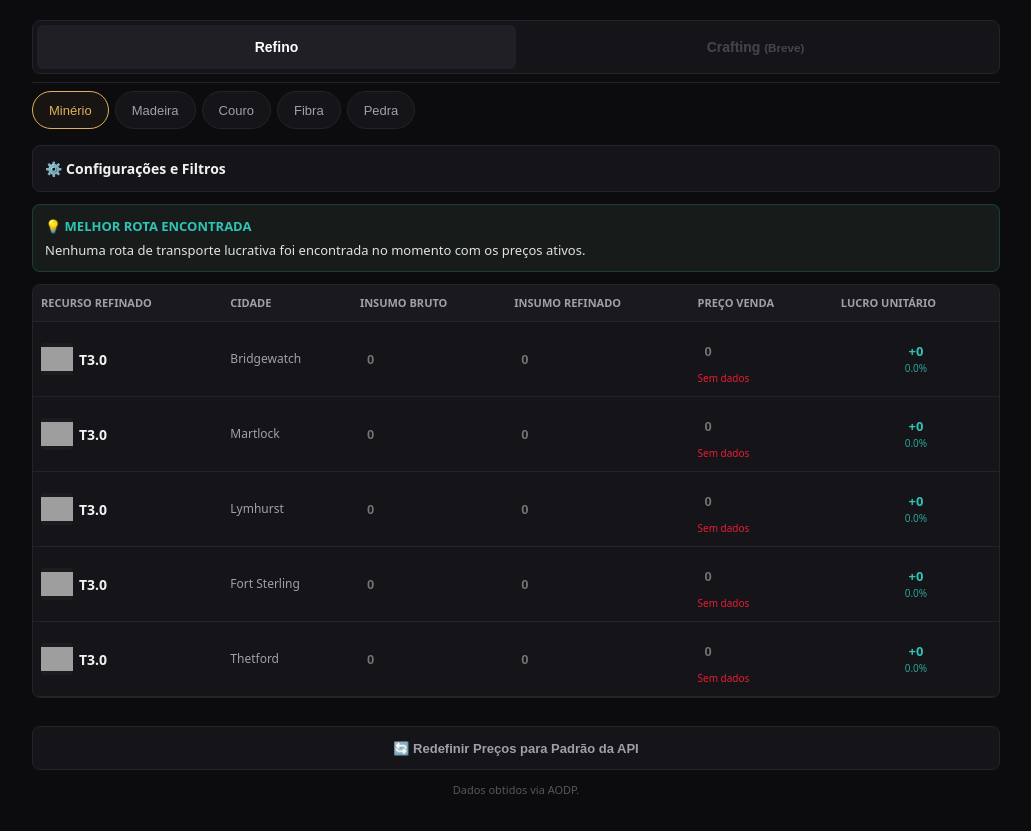
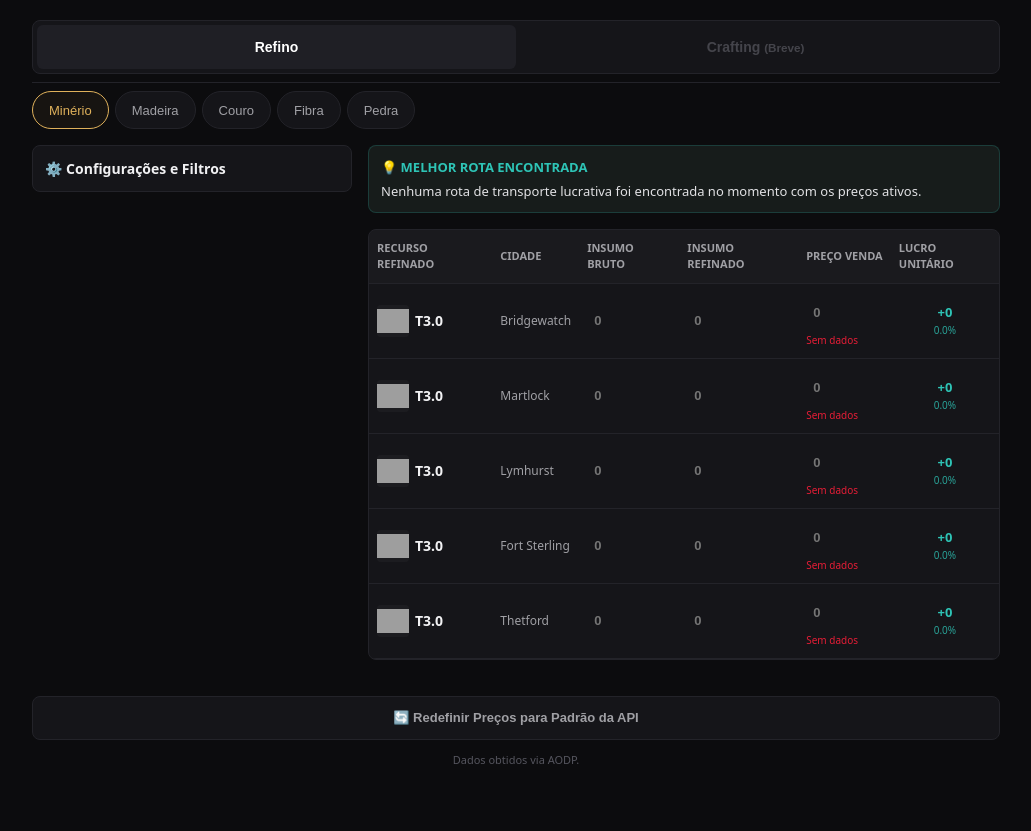
Before and after one commit to BrSubs/AlbionCalc, a website with bundled scripts: page index.html in a window 1280 px wide. Shown: the whole page, without its empty margins (124-1155 px from the left). After the commit the page ends 800 px from the top, so only its background shows below. Built offline with nearby package versions, Linux system fonts and the light colour scheme; no server answers; grey boxes are pictures that could not be loaded.

Commit message:
refactor: Enhance layout structure and improve item ID generation logic in app.js

```diff
--- a/index.html
+++ b/index.html
@@ -25,6 +25,9 @@
       <button class="res-btn" data-res="FIBER">Fibra</button>
       <button class="res-btn" data-res="STONE">Pedra</button>
     </nav>
+
+    <!-- Layout principal: coluna de config (esquerda no desktop) + coluna de conteúdo (direita) -->
+    <div class="main-layout">
 
       <!-- 3. Painel de Configurações (Acordeão Colapsável) -->
       <section class="config-section">
@@ -81,6 +84,9 @@
         </details>
       </section>
 
+      <!-- Coluna de conteúdo: decisão + tabela -->
+      <div class="content-column">
+
         <!-- 5. Painel de Tomada de Decisão (Melhor Rota) -->
         <section class="decision-card" id="decision-card">
           <div class="decision-content">
@@ -110,6 +116,12 @@
           </div>
         </main>
 
+      </div>
+      <!-- /content-column -->
+
+    </div>
+    <!-- /main-layout -->
+
     <!-- 7. Rodapé / Botão de Reset de Preços -->
     <footer class="app-footer">
       <button class="btn-secondary" id="btn-reset-prices">🔄 Redefinir Preços para Padrão da API</button>
--- a/src/css/styles.css
+++ b/src/css/styles.css
@@ -491,11 +491,8 @@ body {
     padding: 16px;
   }
 
-  /* Grid layout no Desktop */
-  .app-header, .resource-nav, .tier-selector {
-    grid-column: span 2;
-  }
-
+  /* Grid layout no Desktop: coluna de config fixa à esquerda,
+     coluna de conteúdo (decisão + tabela) ampla à direita. */
   .main-layout {
     display: grid;
     grid-template-columns: 320px 1fr;
@@ -504,10 +501,17 @@ body {
   }
 
   .config-section {
-    grid-column: 1;
+    margin-bottom: 0; /* o gap do grid já cuida do espaçamento */
   }
 
-  .main-content, .decision-card {
-    grid-column: 2;
+  .content-column {
+    display: flex;
+    flex-direction: column;
+    gap: 16px;
+  }
+
+  .decision-card,
+  .main-content {
+    margin-bottom: 0; /* espaçamento agora vem do gap do .content-column */
   }
 }
--- a/src/js/app.js
+++ b/src/js/app.js
@@ -135,35 +135,30 @@ function updateStore() {
   savePreferences(activePreferences);
 }
 
+// app.js
+function buildEncantadoId(baseId, enc) {
+  return enc === 0 ? baseId : `${baseId}_LEVEL${enc}@${enc}`;
+}
+
 // Retorna a lista de IDs de itens para consultar a API
 function buildItemIds() {
   const resource = activePreferences.recursoAtivo;
   const tier = activePreferences.tierAtivo;
   const config = RESOURCE_TYPES[resource];
-
   const ids = [];
 
-  // Encantamentos do Insumo Bruto (.0 a .4)
-  ids.push(config.bruto_prefix.replace('{tier}', tier)); // .0
-  for (let i = 1; i <= 4; i++) {
-    ids.push(`${config.bruto_prefix.replace('{tier}', tier)}_LEVEL${i}`); // .1 a .4
+  const brutoBase = config.bruto_prefix.replace('{tier}', tier);
+  for (let i = 0; i <= 4; i++) ids.push(buildEncantadoId(brutoBase, i));
+
+  if (tier > 2) {
+    const tierAnterior = tier - 1;
+    const prevBase = config.refinado_prefix.replace('{tier}', tierAnterior);
+    const maxEncPrevio = (tierAnterior >= 4) ? 4 : 0;
+    for (let i = 0; i <= maxEncPrevio; i++) ids.push(buildEncantadoId(prevBase, i));
   }
 
-  // Refinado do Tier anterior (.0 sempre)
-  if (tier > 2) {
-    const tierAnterior = tier - 1;
-    const maxEncPrevio = (tierAnterior >= 4) ? 4 : 0; // T2/T3 só têm .0
-    ids.push(config.refinado_prefix.replace('{tier}', tierAnterior)); // .0 sempre existe
-    for (let i = 1; i <= maxEncPrevio; i++) {
-      ids.push(`${config.refinado_prefix.replace('{tier}', tierAnterior)}_LEVEL${i}`);
-    }
-  }
-
-  // Encantamentos do Refinado Final (.0 a .4)
-  ids.push(config.refinado_prefix.replace('{tier}', tier)); // .0
-  for (let i = 1; i <= 4; i++) {
-    ids.push(`${config.refinado_prefix.replace('{tier}', tier)}_LEVEL${i}`); // .1 a .4
-  }
+  const refinadoBase = config.refinado_prefix.replace('{tier}', tier);
+  for (let i = 0; i <= 4; i++) ids.push(buildEncantadoId(refinadoBase, i));
 
   return ids;
 }
@@ -271,9 +266,22 @@ function renderCalculations() {
   // Looping pelos 5 encantamentos (.0 a .4)
   for (let enc = 0; enc < 5; enc++) {
     const suffix = enc === 0 ? "" : `_LEVEL${enc}`;
-    const brutoId = `${config.bruto_prefix.replace('{tier}', tier)}${suffix}`;
-    const refinadoId = `${config.refinado_prefix.replace('{tier}', tier)}${suffix}`;
-    const refinadoAnteriorId = tier > 2 ? config.refinado_prefix.replace('{tier}', tier - 1) : null;
+    // DEPOIS (correto)
+    const brutoBase = config.bruto_prefix.replace('{tier}', tier);
+    const refinadoBase = config.refinado_prefix.replace('{tier}', tier);
+    const brutoId = buildEncantadoId(brutoBase, enc);
+    const refinadoId = buildEncantadoId(refinadoBase, enc);
+
+    let refinadoAnteriorId = null;
+    if (tier > 2) {
+      const tierAnterior = tier - 1;
+      const tierAnteriorSuportaEncante = tierAnterior >= 4; // T2/T3 só têm .0
+      const encAnterior = tierAnteriorSuportaEncante ? enc : 0;
+      refinadoAnteriorId = buildEncantadoId(
+        config.refinado_prefix.replace('{tier}', tierAnterior),
+        encAnterior
+      );
+    }
 
     const valorItemRefinado = itemValues[enc];
 
```
Lines whose indentation alone changed are shown as unchanged.
